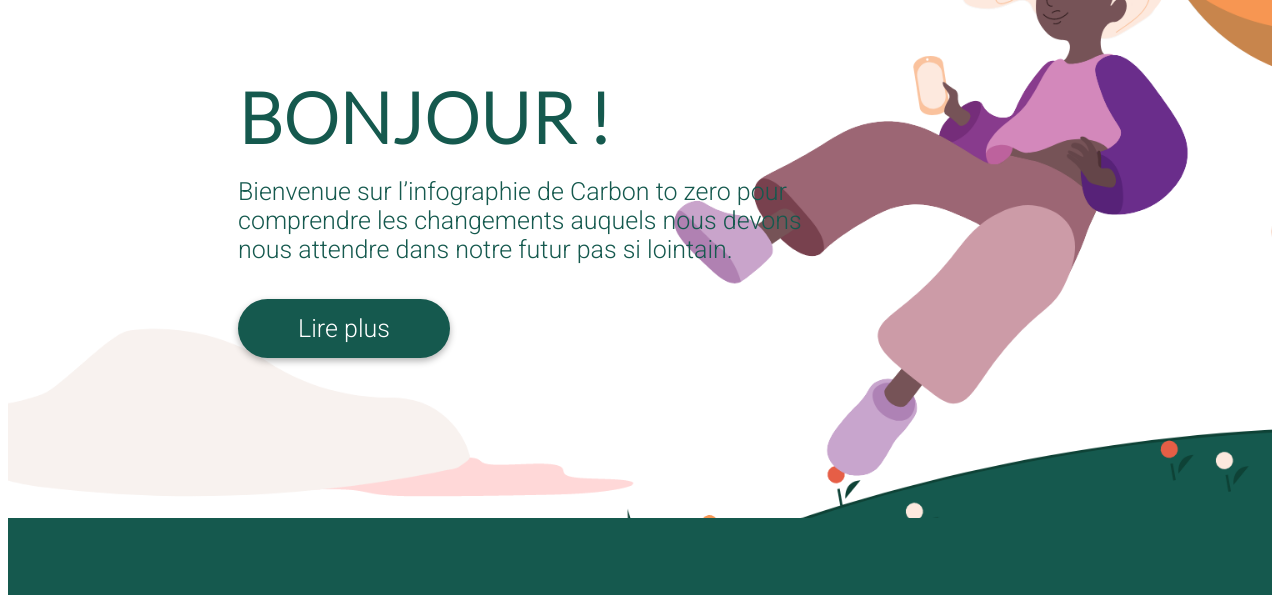
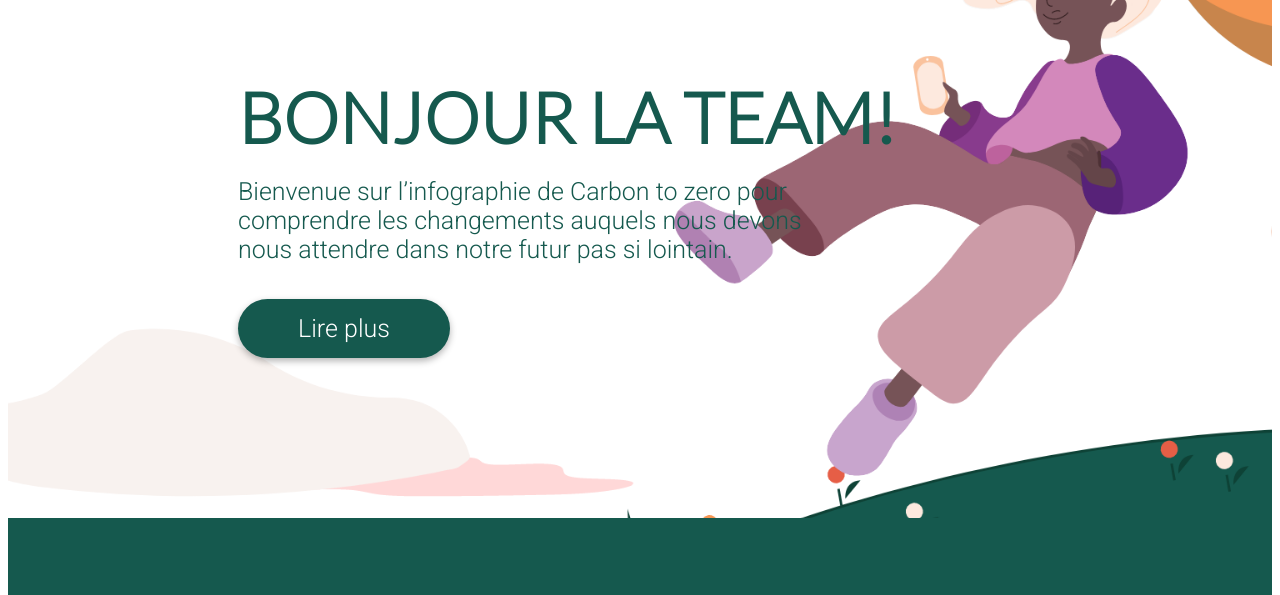
Before and after one commit to EresseOfficial/site, a plain HTML site: page index.html in a window 1280 px wide. Shown: the part 140-735 px from the top of the page. Drawn offline with Linux system fonts and the light colour scheme.

Commit message:
replacing title h1

```diff
--- a/index.html
+++ b/index.html
@@ -22,7 +22,7 @@
             </ul>
         </nav>
         <div>
-            <h1>Bonjour !</h1>
+            <h1>Bonjour la team!</h1>
             <p>Bienvenue sur l’infographie de Carbon to zero pour<br> comprendre les changements auquels nous
                 devons<br>nous
                 attendre dans notre futur pas si lointain.</p>
```
